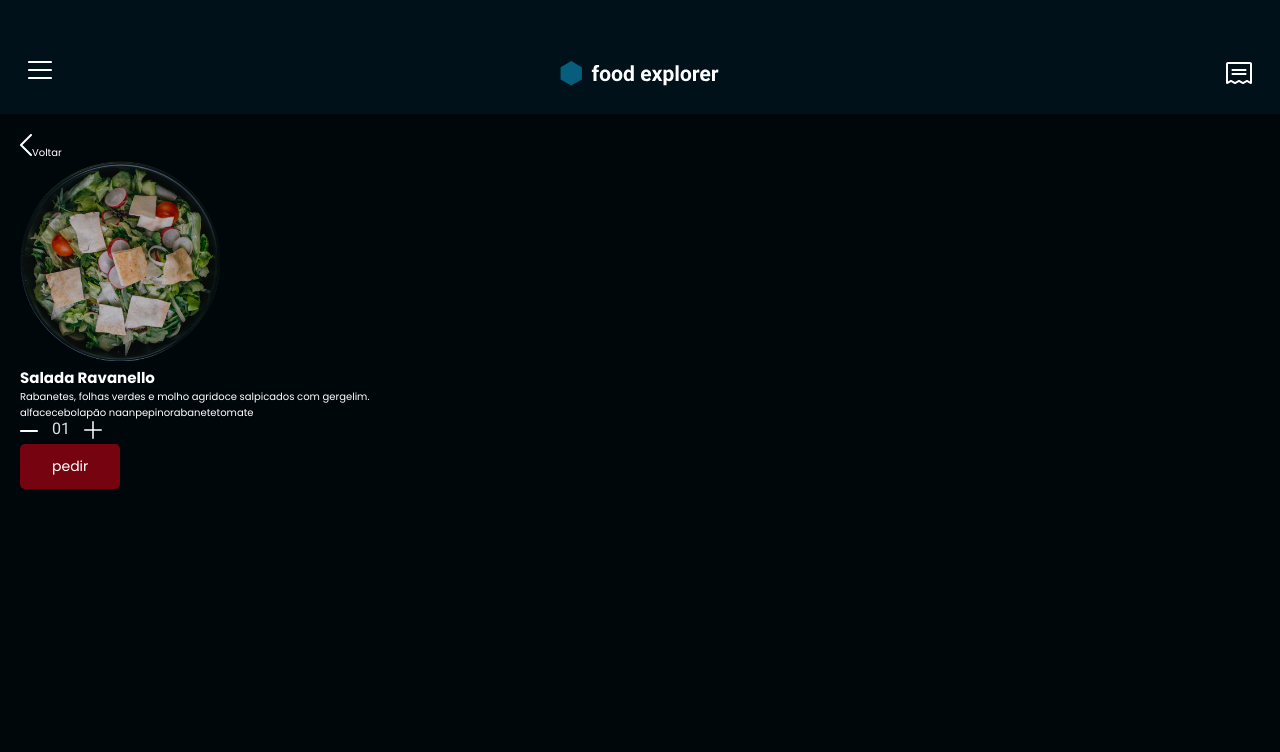
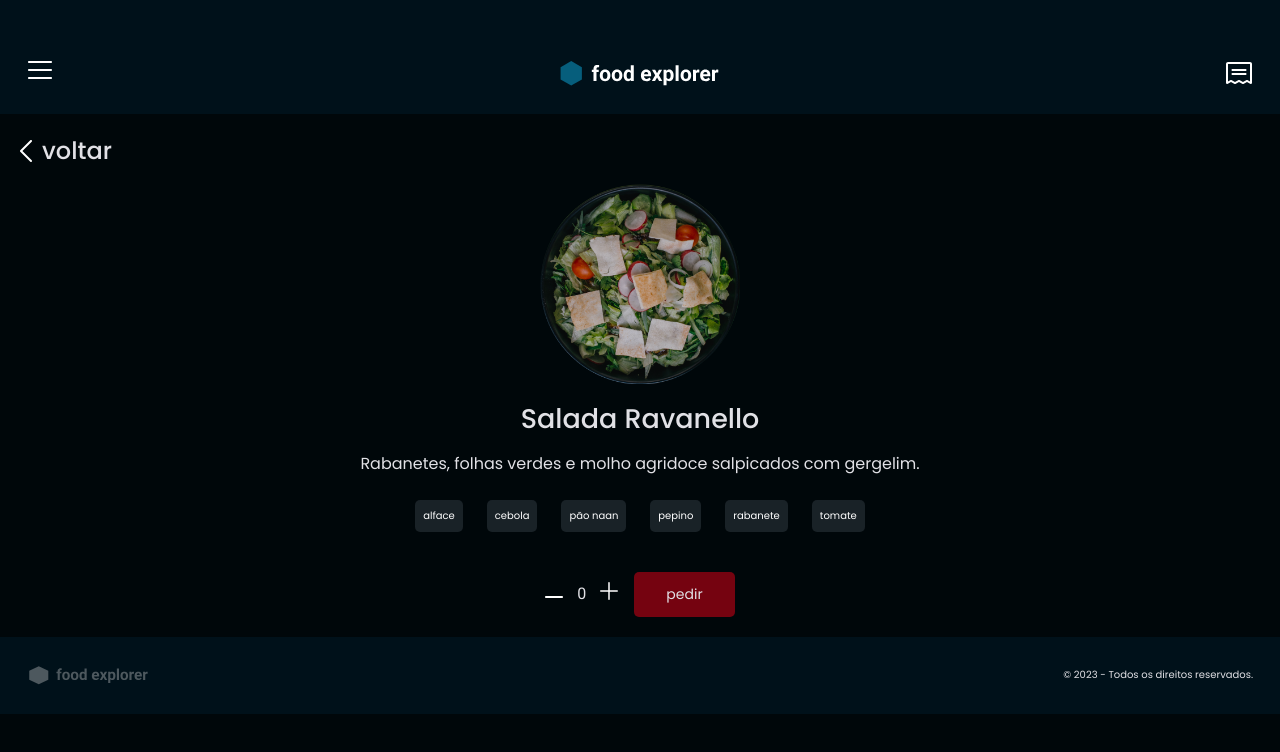
Before and after one commit to karencinca/food-explorer-front, a React (Vite) app: page / in a window 1280 px wide. Shown: the top 752 px of the page. Built offline with nearby package versions, Linux system fonts and the light colour scheme.

Commit message:
ingredient tag

```diff
--- a/src/components/AmountHandler/index.jsx
+++ b/src/components/AmountHandler/index.jsx
@@ -1,13 +1,32 @@
 import { Container } from './styles'
 import Minus from '../../assets/icons/Minus'
 import Plus from '../../assets/icons/Plus'
+import { useState } from 'react'
 
 const AmountHandler = () => {
+  const [counter, setCounter] = useState(0)
+
+  const addItemHandler = () => {
+    setCounter(counter + 1)
+  }
+
+  const deleteItemHandler = () => {
+    setCounter(counter - 1)
+
+    if(counter <= 0) {
+      setCounter(0)
+    }
+  }
+
   return (
     <Container>
+      <button onClick={deleteItemHandler}>
         <Minus />
-        <span>01</span>
+      </button>
+      <span>{counter}</span>
+      <button onClick={addItemHandler}>
         <Plus />
+      </button>
     </Container>
   )
 }
--- a/src/components/AmountHandler/styles.js
+++ b/src/components/AmountHandler/styles.js
@@ -2,8 +2,14 @@ import styled from 'styled-components'
 
 export const Container = styled.div`
     display: flex;
+    align-items: center;
     flex-direction: row;
     gap: 14px;
+
+        > button {
+            background: transparent;
+            border: none;
+        }
 
         > span {
             font-family: 'Roboto', sans-serif;
--- a/src/components/Footer/styles.js
+++ b/src/components/Footer/styles.js
@@ -8,6 +8,4 @@ export const Container = styled.footer`
     display: flex;
     align-items: center;
     justify-content: space-between;
-    position: absolute;
-
 `
--- a/src/components/HeaderUser/styles.js
+++ b/src/components/HeaderUser/styles.js
@@ -3,6 +3,7 @@ import styled from 'styled-components'
 export const Container = styled.header`
     background-color: ${({ theme }) => theme.COLORS.DARK_600};
     height: 114px;
+    width: 100%;
     padding: 56px 28px 24px;
     display: flex;
     align-items: center;
--- /dev/null
+++ b/src/components/IngredientTag/index.jsx
@@ -0,0 +1,11 @@
+import { Container } from './styles'
+
+const IngredientTag = ({ title }) => {
+  return (
+    <Container>
+        {title}
+    </Container>
+  )
+}
+
+export default IngredientTag
--- /dev/null
+++ b/src/components/IngredientTag/styles.js
@@ -0,0 +1,8 @@
+import styled from 'styled-components'
+
+export const Container = styled.span`
+    background-color: ${({ theme }) => theme.COLORS.DARK_1000};
+    color: ${({ theme }) => theme.COLORS.LIGHT_100};
+    padding: 8px;
+    border-radius: 5px;
+`
--- a/src/pages/UserPages/Home/index.jsx
+++ b/src/pages/UserPages/Home/index.jsx
@@ -1,17 +1,17 @@
 import { useState } from 'react'
 import Footer from '../../../components/Footer'
-import Header from '../../../components/HeaderUser'
 import MenuUser from '../../../components/MenuUser'
 import { Container } from './styles'
 import Banner from '../../../components/Banner'
 import ScrollPlates from '../../../components/ScrollPlates'
 import PlatePreview from '../../../components/PlatePreview'
+import HeaderUser from '../../../components/HeaderUser'
 
 const Home = () => {
   const [menuOpen, setMenuOpen] = useState(false)
   return (
     <Container>
-        <Header setMenuOpen={setMenuOpen} />
+        <HeaderUser setMenuOpen={setMenuOpen} />
 
         <div className='content'>
           <Banner />
--- a/src/pages/UserPages/PlateDetails/index.jsx
+++ b/src/pages/UserPages/PlateDetails/index.jsx
@@ -4,17 +4,25 @@ import Image from '../../../assets/meals/Mask group.png'
 import { Container } from './styles'
 import AmountHandler from '../../../components/AmountHandler'
 import Button from '../../../components/Button'
+import Footer from '../../../components/Footer'
+import MenuUser from '../../../components/MenuUser'
+import { useState } from 'react'
+import IngredientTag from '../../../components/IngredientTag'
 
 const PlateDetails = () => {
+const [menuOpen, setMenuOpen] = useState(false)
+
   return (
     <Container>
-        <HeaderUser />
+        <HeaderUser setMenuOpen={setMenuOpen} />
 
         <div className="content">
             <div className="back-btn">
                 <img src={CaretLeft} alt="" />
-                <a href="/">Voltar</a>
+                <a href="/">voltar</a>
             </div>
+
+            <div className="plate">
 
                 <div className="image-container">
                     <img src={Image} alt="Imagem do prato" />
@@ -25,12 +33,12 @@ const PlateDetails = () => {
                     <p>Rabanetes, folhas verdes e molho agridoce salpicados com gergelim.</p>
 
                     <div className='ingredients-container'>
-                    <span>alface</span>
-                    <span>cebola</span>
-                    <span>pão naan</span>
-                    <span>pepino</span>
-                    <span>rabanete</span>
-                    <span>tomate</span>
+                        <IngredientTag title="alface" />
+                        <IngredientTag title="cebola" />
+                        <IngredientTag title="pão naan" />
+                        <IngredientTag title="pepino" />
+                        <IngredientTag title="rabanete" />
+                        <IngredientTag title="tomate" />
                     </div>
                 </div>
 
@@ -39,6 +47,9 @@ const PlateDetails = () => {
                     <Button title="pedir" />
                 </div>
             </div>
+        </div>
+        <MenuUser isOpen={menuOpen} setMenuOpen={setMenuOpen} />
+        <Footer />
     </Container>
   )
 }
--- a/src/pages/UserPages/PlateDetails/styles.js
+++ b/src/pages/UserPages/PlateDetails/styles.js
@@ -1,15 +1,80 @@
 import styled from 'styled-components'
 
 export const Container = styled.div`
+
+    * {
+        color: ${({ theme }) => theme.COLORS.LIGHT_300};
+    }
+
     .content {
         padding: 20px;
 
+        > .back-btn {
+            display: flex;
+            align-items: center;
+            gap: 10px;
+
+            > a {
+                font-weight: 500;
+                font-size: 2.4rem;
+                line-height: 140%;
+            }
+        }
+
+        .plate {
+            display: flex;
+            flex-direction: column;
+            align-items: center;
+            gap: 16px;
+        }
     }
 
     .image-container {
+        display: flex;
+        flex-direction: column;
+        align-items: center;
+
         > img {
             height: 200px;
             width: 200px;
+            margin: 16px;
+        }
+
+        > h2 {
+            font-weight: 500;
+            font-size: 2.7rem;
+            line-height: 140%;
+
         }
     }
+
+    .description-container {
+        display: flex;
+        align-items: center;
+        flex-direction: column;
+
+        > p {
+            text-align: center;
+            font-weight: 400;
+            font-size: 1.6rem;
+            line-height: 140%;
+        }
+
+        .ingredients-container {
+            display: flex;
+            flex-direction: row;
+            flex-wrap: wrap;
+            gap: 24px;
+            min-width: 316px;
+            justify-content: center;
+            align-items: center;
+            margin: 24px auto;
+        }
+    }
+    .order-container {
+        display: flex;
+        flex-direction: row;
+        align-items: center;
+        gap: 16px;
+    }
 `
```
Lines whose indentation alone changed are shown as unchanged.
